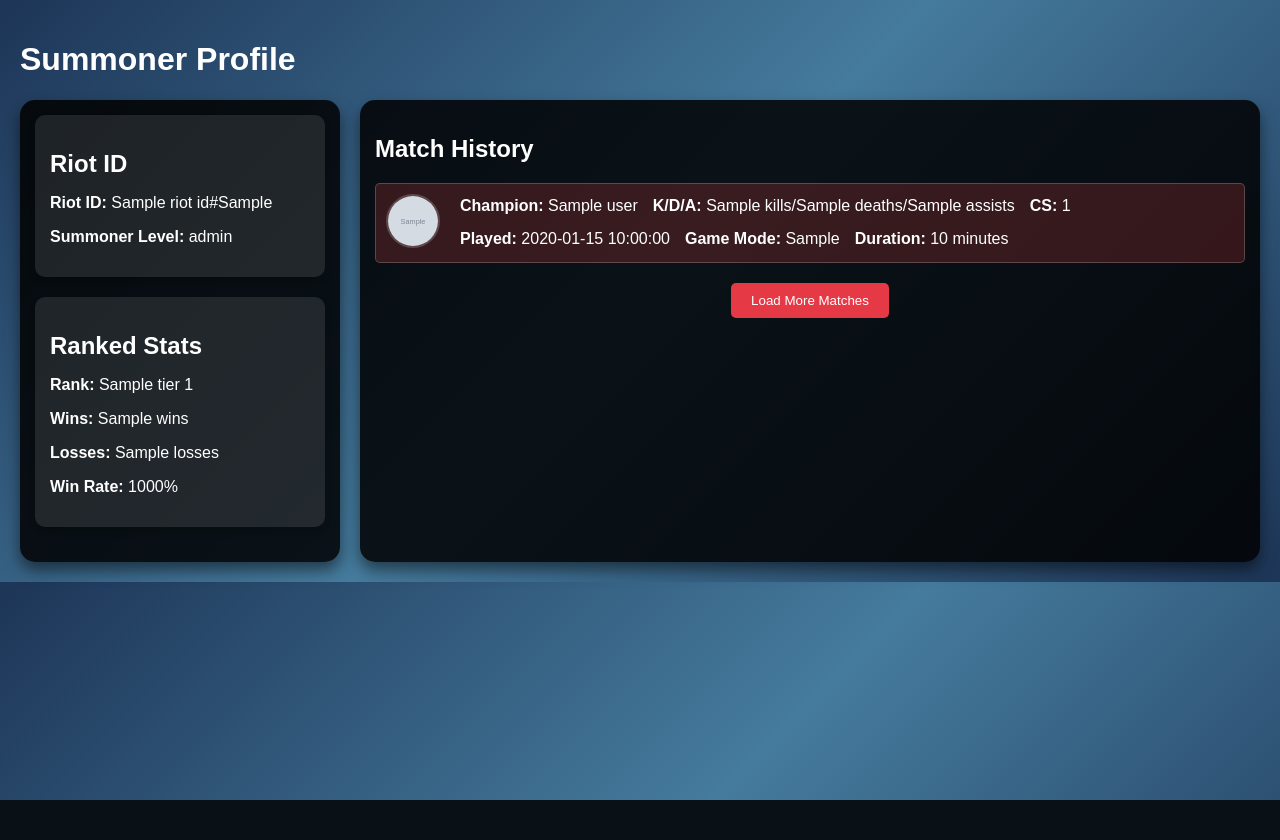
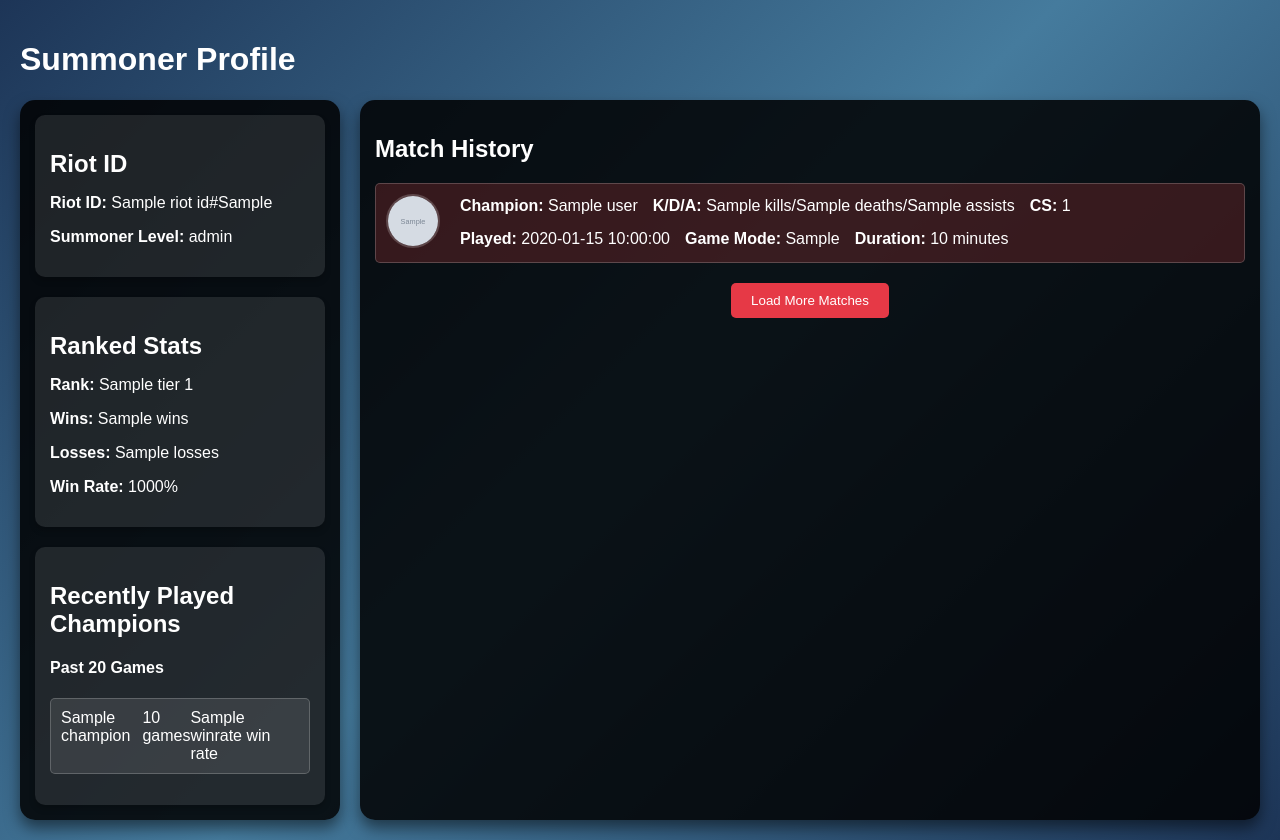
Before and after one commit to branmh79/RiftIQ, a Flask app: template app/templates/result.html in a window 1280 px wide. Before the commit the page ends 800 px from the top, so only its background shows below. Run offline with Flask 3, Linux system fonts and the light colour scheme; the template is opened without the code that fills it: most values are stand-ins (such as "Sample title", 1, 10 or a date in 2020).

Commit message:
recent 20 match champs

```diff
--- a/app/main.py
+++ b/app/main.py
@@ -5,7 +5,6 @@
     get_match_history_paged,
     get_user_match_details,
     get_most_played_champions,
-    get_summoner_ranked_stats,
     get_ranked_stats_by_summoner_id,
     get_summoner_info_by_puuid,
 )
--- a/app/riot_client.py
+++ b/app/riot_client.py
@@ -3,6 +3,7 @@
 from dotenv import load_dotenv
 from time import sleep
 from datetime import datetime, timezone
+from collections import Counter
 
 PLATFORM_TO_GLOBAL = {
     "na1": "americas",
@@ -18,6 +19,9 @@
     "oc1": "sea",
 }
 
+
+season_start_date = datetime(2024, 9, 25)
+season_start_timestamp = int(season_start_date.timestamp() * 1000)
 
 # Load environment variables
 load_dotenv()
@@ -92,26 +96,26 @@
             champion_name = user_participant.get("championName", "Unknown")
             champion_icon = get_champion_icon(champion_name)
 
-            # Calculate total CS (lane + jungle farm)
-            total_cs = user_participant.get("totalMinionsKilled", 0) + user_participant.get("neutralMinionsKilled", 0)
+            # Safe access to game_start_timestamp and game_end_timestamp
+            game_start_timestamp = match_data["info"].get("gameStartTimestamp", None)
+            game_end_timestamp = match_data["info"].get("gameEndTimestamp", None)
 
             # Construct match details
             match_details = {
                 "match_id": match_id,
                 "game_mode": match_data["info"].get("gameMode", "Unknown"),
                 "game_duration": match_data["info"].get("gameDuration", 0) // 60,  # Convert seconds to minutes
-                "game_time_ago": calculate_time_ago(match_data["info"].get("gameEndTimestamp")),
+                "game_start_timestamp": game_start_timestamp,  # Include gameStartTimestamp
                 "user_data": {
                     "championName": champion_name,
                     "champion_icon": champion_icon,
                     "kills": user_participant.get("kills", 0),
                     "deaths": user_participant.get("deaths", 0),
                     "assists": user_participant.get("assists", 0),
-                    "totalMinionsKilled": total_cs,  # Use the calculated total CS
+                    "totalMinionsKilled": user_participant.get("totalMinionsKilled", 0),
                     "win": user_participant.get("win", False),
                 },
             }
-            print(f"Match Details for {match_id}:", match_details)  # Debug output
             return match_details
         else:
             print(f"No participant found for PUUID {puuid} in match {match_id}.")
@@ -127,32 +131,43 @@
 
 
 
+
+
+
 def get_most_played_champions(match_details, puuid):
     """
     Calculate the most played champions with win rates based on the match details.
+    This will return the top 6 champions by games played, considering only the current season.
     """
     from collections import Counter
 
     champion_stats = Counter()
     champion_wins = Counter()
 
+    # Filter out matches before the current season (Sept 25, 2024)
     for match in match_details:
-        participant = match.get("user_data", {})
-        if participant:
-            champion_name = participant.get("championName")
-            champion_stats[champion_name] += 1
-            if participant.get("win"):
-                champion_wins[champion_name] += 1
+        match_start_timestamp = match.get("game_start_timestamp")  # gameStartTimestamp is used here
+        if match_start_timestamp and match_start_timestamp >= season_start_timestamp:  # Filter by season start
+            participant = match.get("user_data", {})
+            if participant:
+                champion_name = participant.get("championName")
+                champion_stats[champion_name] += 1
+                if participant.get("win"):
+                    champion_wins[champion_name] += 1
 
+    # Get the top 6 champions by games played
     most_played = [
         {
             "champion": champ,
             "games_played": count,
-            "winrate": f"{round((champion_wins[champ] / count) * 100, 2)}%"
+            "winrate": f"{round((champion_wins[champ] / count) * 100, 2)}%" if count > 0 else "0%"
         }
-        for champ, count in champion_stats.most_common(5)
+        for champ, count in champion_stats.most_common(6)
     ]
     return most_played
+
+
+
 
 def get_summoner_ranked_stats(summoner_id, region="na1"):
     """
@@ -279,6 +294,9 @@
 
 
 def calculate_time_ago(game_end_timestamp):
+    if not game_end_timestamp:
+        return "Unknown"
+
     now = datetime.now(timezone.utc)
     game_time = datetime.fromtimestamp(game_end_timestamp / 1000, tz=timezone.utc)
     time_difference = now - game_time
@@ -291,3 +309,31 @@
     else:
         minutes = time_difference.seconds // 60
         return f"{minutes} minutes ago"
+
+def get_all_matches_since_season(puuid, region="americas", season_start_timestamp=None):
+    """
+    Fetch all match history for the user since the season start, using pagination.
+    """
+    all_matches = []
+    start = 0
+    count = 100  # Riot API supports 100 matches per request
+    while True:
+        # Fetch the match IDs
+        match_ids = get_match_history_paged(puuid, start=start, count=count, region=region)
+
+        if not match_ids:  # If no more matches are available, stop
+            break
+
+        # Fetch match details for each match
+        for match_id in match_ids:
+            match_details = get_user_match_details(puuid, match_id, region)
+
+            if match_details:
+                # Check if the match is from the current season
+                game_start_timestamp = match_details.get("game_start_timestamp")
+                if game_start_timestamp and game_start_timestamp >= season_start_timestamp:
+                    all_matches.append(match_details)
+
+        start += count  # Move to the next page of matches
+
+    return all_matches
--- a/app/templates/result.html
+++ b/app/templates/result.html
@@ -45,6 +45,33 @@
 
         .profile-card h2, .rank-card h2 {
             margin-bottom: 10px;
+        }
+
+        .champion-stats-card {
+            margin-top: 20px;
+            padding: 15px;
+            background: rgba(255, 255, 255, 0.1);
+            border-radius: 10px;
+            box-shadow: 0px 4px 6px rgba(0, 0, 0, 0.2);
+        }
+
+        .champion-stats-card h2 {
+            margin-bottom: 10px;
+        }
+
+        .champion-stats-list {
+            list-style: none;
+            padding: 0;
+        }
+
+        .champion-stats-item {
+            display: flex;
+            justify-content: space-between;
+            margin-bottom: 10px;
+            padding: 10px;
+            border: 1px solid rgba(255, 255, 255, 0.2);
+            border-radius: 5px;
+            background-color: rgba(255, 255, 255, 0.1);
         }
 
         .match-container {
@@ -159,6 +186,21 @@
                 <p>No ranked stats available.</p>
                 {% endif %}
             </div>
+
+            <!-- New Card for Most Played Champions -->
+            <div class="champion-stats-card">
+                <h2>Recently Played Champions</h2>
+                <h4>Past 20 Games</h4>
+                <ul class="champion-stats-list">
+                    {% for champion in most_played_champions %}
+                    <li class="champion-stats-item">
+                        <span class="champion-name">{{ champion.champion }}</span>
+                        <span>{{ champion.games_played }} games</span>
+                        <span>{{ champion.winrate }} win rate</span>
+                    </li>
+                    {% endfor %}
+                </ul>
+            </div>
         </div>
 
         <!-- Right Section -->
```
Also changed, not shown: 1 other file.
